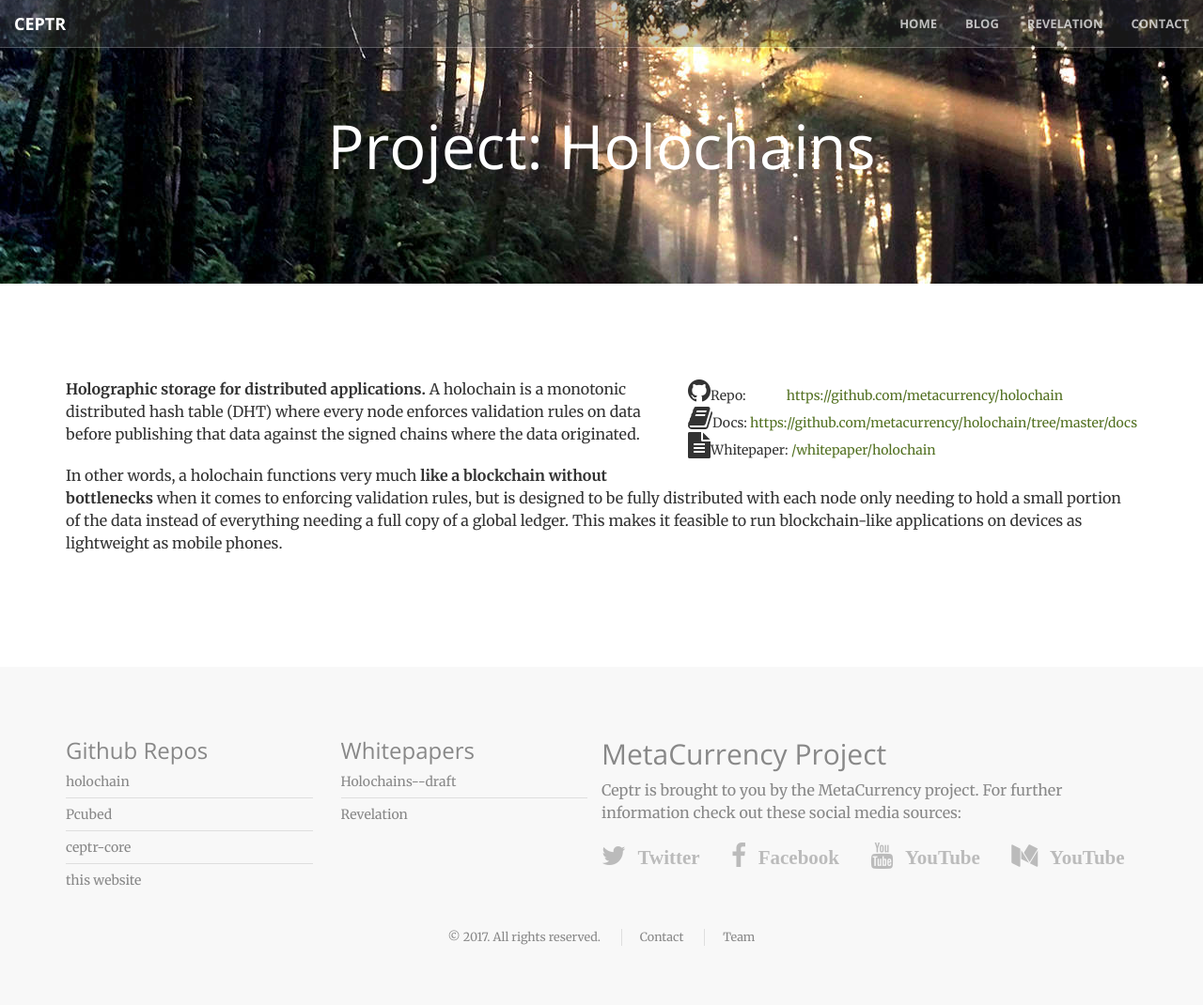
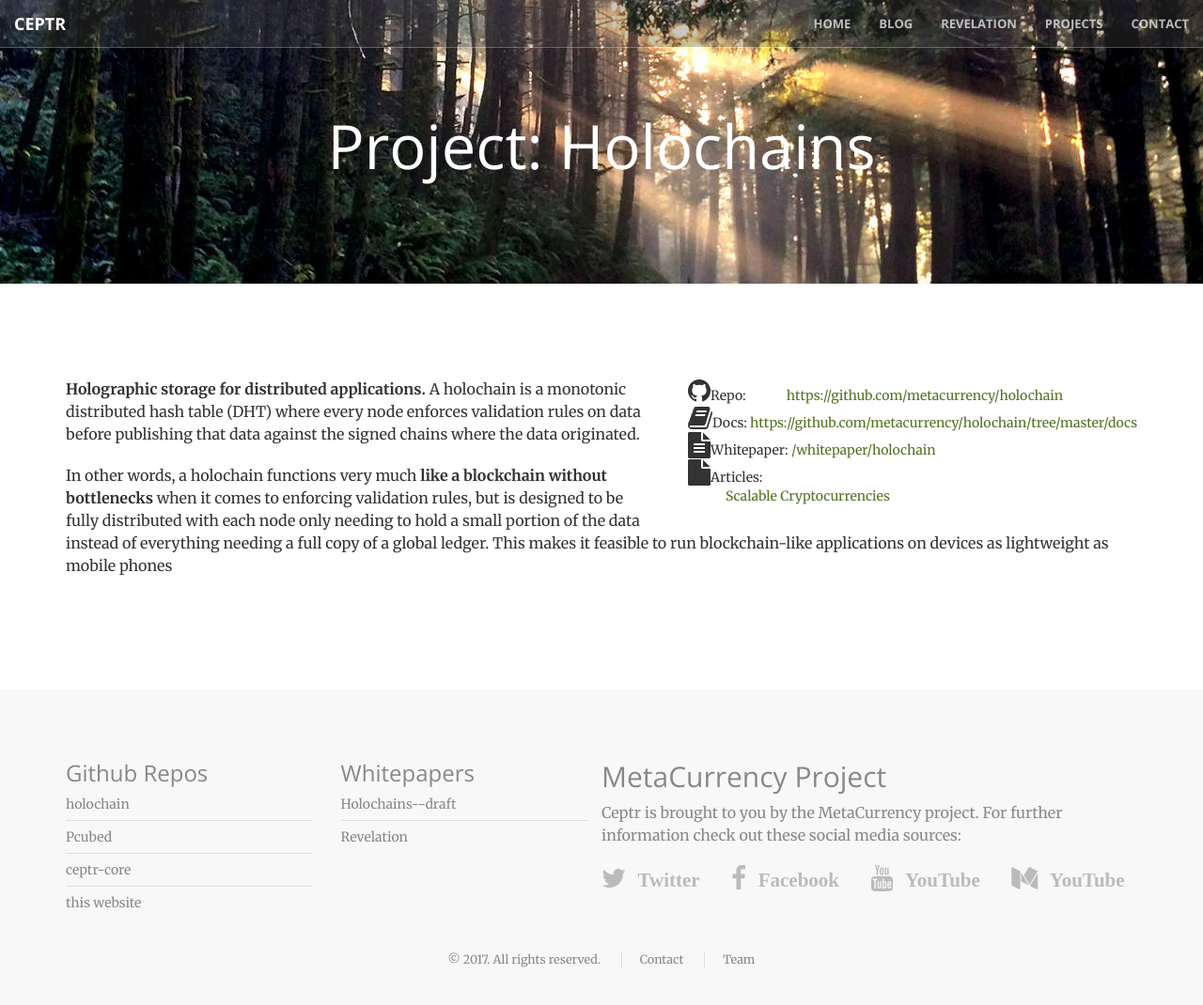
Before and after one commit to metacurrency/ceptr-org, a Jekyll site: the page built from _projects/holochain.md, in a window 1280 px wide and 1115 px high. Shown: the top 1070 px of the window at 94% size. Built offline with Jekyll 4.4.1, drawn with Linux system fonts in a browser that asks for light colours.

Commit message:
added articles to projects

```diff
--- a/_includes/nav.html
+++ b/_includes/nav.html
@@ -24,6 +24,16 @@
 	</li>
 	{% endif %}
 	{% endfor %}
+
+        <li class="dropdown"><a href="#" data-toggle="dropdown">Projects</a>
+          <ul class="dropdown-menu">
+	    {% assign project_pages = site.projects | sort: 'navigation_weight' %}
+	    {% for p in project_pages %}
+            <li><a tabindex="-1" href="/projects/{{p.slug}}">{{p.nav_title}}</a></li>
+            {% endfor %}
+          </ul>
+        </li>
+
 	<li>
 	  <a href="{{site.contact_url}}"> Contact </a>
 	</li>
--- a/_layouts/project.html
+++ b/_layouts/project.html
@@ -16,7 +16,7 @@
             <li><i class="fa fa-2x fa-github"></i>Repo:
             <ul class="project-repos">
               {% for repo in page.repos %}
-              <li><a href="{{page.repos}}" class="">{{page.repos}}</a></li>
+              <li><a href="{{repo}}" class="">{{repo}}</a></li>
               {% endfor %}
             </ul>
             </li>
@@ -27,6 +27,15 @@
             {% if page.whitepaper %}
             <li><i class="fa fa-2x fa-file-text"></i>Whitepaper: <a href="{{page.whitepaper}}" class="">{{page.whitepaper}}</a></li>
             {% endif %}
+            {% if page.articles %}
+            <li><i class="fa fa-2x fa-file"></i>Articles:
+              <ul class="project-articles">
+                {% for a in page.articles %}
+                <li><a href="{{ a[1] }}" class="">{{ a[0] }}</a></li>
+                {% endfor %}
+            </ul>
+            </li>
+            {% endif %}
           </ul>
         </div>
         {{ content }}
--- a/_projects/holochain.md
+++ b/_projects/holochain.md
@@ -2,11 +2,15 @@
 layout: project
 slug: holochain
 title: Holochains
+nav_title: Holochains
+navigation_weight: 1
 repos:
 - https://github.com/metacurrency/holochain
 dev_docs: https://github.com/metacurrency/holochain/tree/master/docs
 whitepaper: /whitepaper/holochain
+articles:
+    "Scalable Cryptocurrencies": https://medium.com/metacurrency-project/beyond-blockchain-simple-scalable-cryptocurrencies-1eb7aebac6ae#.javpl89rt
 ---
 **Holographic storage for distributed applications.** A holochain is a monotonic distributed hash table (DHT) where every node enforces validation rules on data before publishing that data against the signed chains where the data originated.
 
-In other words, a holochain functions very much **like a blockchain without bottlenecks** when it comes to enforcing validation rules, but is designed to  be fully distributed with each node only needing to hold a small portion of the data instead of everything needing a full copy of a global ledger. This makes it feasible to run blockchain-like applications on devices as lightweight as mobile phones.
+In other words, a holochain functions very much **like a blockchain without bottlenecks** when it comes to enforcing validation rules, but is designed to  be fully distributed with each node only needing to hold a small portion of the data instead of everything needing a full copy of a global ledger. This makes it feasible to run blockchain-like applications on devices as lightweight as mobile phones
```
Also changed, not shown: _projects/pcubed.md (+5 -0 lines).
